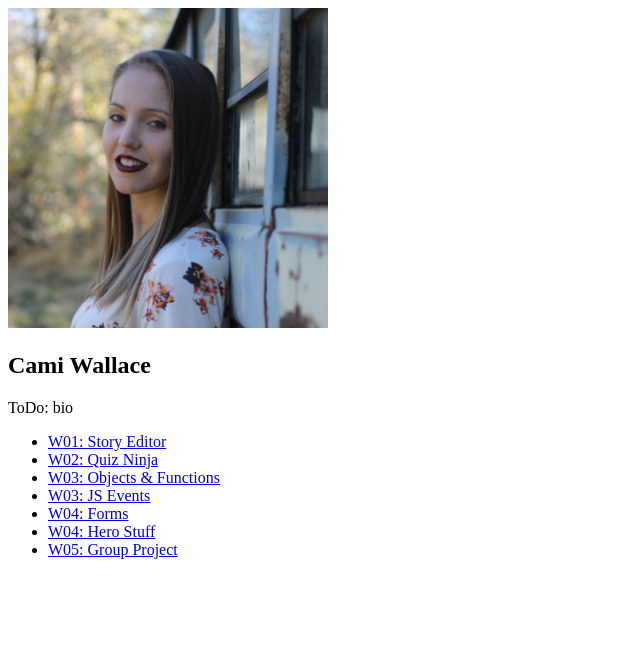
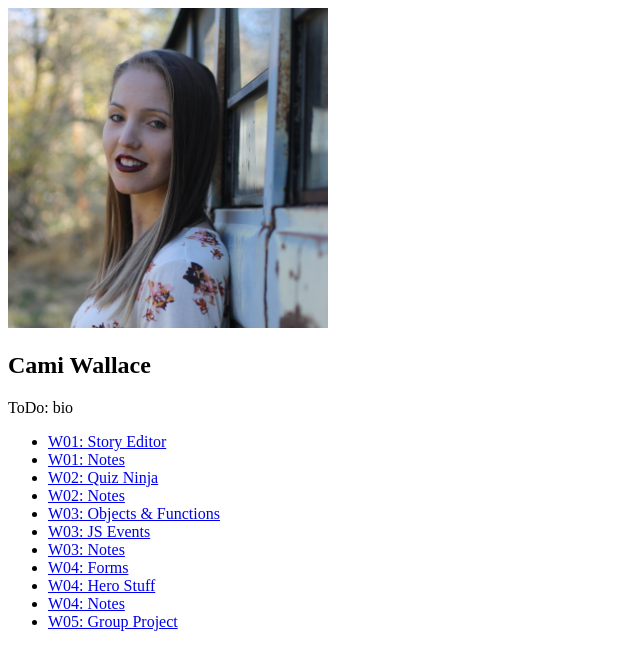
Before and after one commit to CamiWallace/CW_WDD330, a plain HTML site: page index.html in a window 1280 px wide. Shown: the whole page, without its empty margins (0-640 px from the left). Drawn offline with Linux system fonts and the light colour scheme.

Commit message:
link changes
Signed-off-by: CamiWallace <59678253+CamiWallace@users.noreply.github.com>

```diff
--- a/index.html
+++ b/index.html
@@ -25,11 +25,15 @@
            <div id="folders">
                <ul>
                    <li id="w1"><a href="W01/story_editor.html">W01: Story Editor</a></li>
+                   <li id="w1_2"><a href="W01/notes.md">W01: Notes</a></li>
                    <li id="w2"><a href="W02/index.html">W02: Quiz Ninja</a></li>
+                   <li id="w2_2"><a href="W02/notes.md">W02: Notes</a></li>
                    <li id="w3"><a href="W03/index.html">W03: Objects & Functions</a></li>
                    <li id="w3_2"><a href="W03/events.html">W03: JS Events</a></li>
+                   <li id="w3_3"><a href="W03/notes.md">W03: Notes</a></li>
                    <li id="w4"><a href="W04/forms/search.html">W04: Forms</a></li>
                    <li id="w4_2"><a href="W04/heroStuff/hero.html">W04: Hero Stuff</a></li>
+                   <li id="w4_3"><a href="W04/notes.md">W04: Notes</a></li>
                    <li id="w5"><a href="W05/great_hikes/index.html">W05: Group Project</a></li>
                </ul>
            </div>
```
